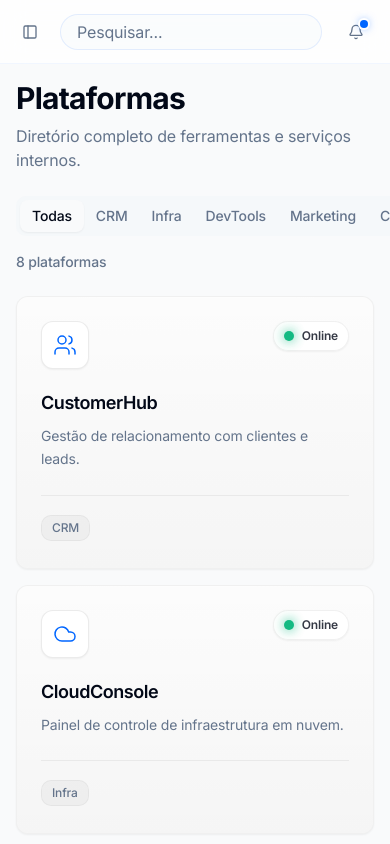
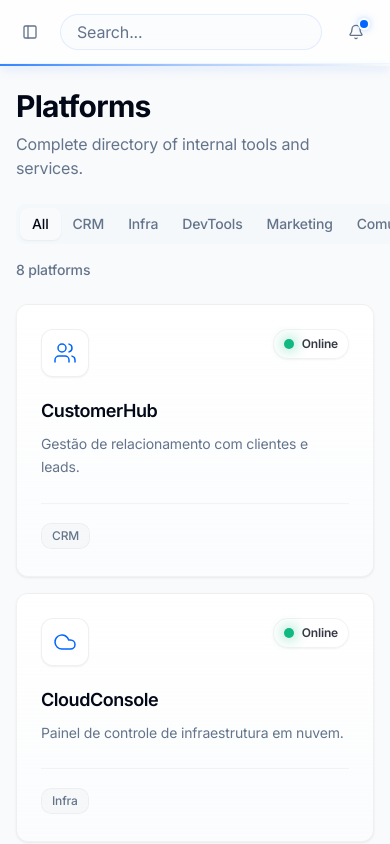
Before and after one commit to vitorbb1989/portal-de-acesso-central-9vhbl9ffx, a React (Vite) app: page /platforms in a window 390 px wide. Shown: the top 844 px of the page. Built offline with nearby package versions, Linux system fonts and the light colour scheme.

Commit message:
Refactor UI for premium SaaS feel

```diff
--- a/src/components/AppHeader.tsx
+++ b/src/components/AppHeader.tsx
@@ -19,8 +19,8 @@ export function AppHeader() {
           <Search className="absolute left-3 top-2.5 h-4 w-4 text-muted-foreground" />
           <Input
             type="search"
-            placeholder="Pesquisar plataforma... (Cmd+K)"
-            className="w-full bg-secondary/30 border-primary/10 focus-visible:bg-background focus-visible:border-primary focus-visible:ring-1 focus-visible:ring-primary/20 pl-10 rounded-full h-9 shadow-sm"
+            placeholder="Search platform... (Cmd+K)"
+            className="w-full bg-secondary/30 border-primary/10 focus-visible:bg-background focus-visible:border-primary focus-visible:ring-1 focus-visible:ring-primary/20 pl-10 rounded-full h-9 shadow-sm transition-all"
             value={searchQuery}
             onChange={(e) => setSearchQuery(e.target.value)}
           />
@@ -30,7 +30,7 @@ export function AppHeader() {
         <div className="flex sm:hidden flex-1">
           <Input
             type="search"
-            placeholder="Pesquisar..."
+            placeholder="Search..."
             className="w-full bg-secondary/30 border-primary/10 h-9 rounded-full px-4"
             value={searchQuery}
             onChange={(e) => setSearchQuery(e.target.value)}
@@ -40,7 +40,7 @@ export function AppHeader() {
         <div className="flex items-center gap-3 ml-4">
           <div className="hidden lg:flex items-center gap-2 px-3 py-1.5 rounded-full bg-status-success/10 border border-status-success/20">
             <div className="h-2 w-2 rounded-full bg-status-success shadow-[0_0_8px_rgba(16,185,129,0.8)] animate-pulse-slow" />
-            <span className="text-xs font-medium text-status-success">Todos sistemas online</span>
+            <span className="text-xs font-medium text-status-success">All systems online</span>
           </div>
 
           <Button
--- a/src/components/AppSidebar.tsx
+++ b/src/components/AppSidebar.tsx
@@ -16,22 +16,22 @@ export function AppSidebar() {
   const location = useLocation()
 
   const navItems = [
-    { title: 'Início', url: '/', icon: LayoutDashboard },
-    { title: 'Plataformas', url: '/platforms', icon: Grid },
-    { title: 'Logs de Acesso', url: '/logs', icon: History },
-    { title: 'Configurações', url: '/settings', icon: Settings },
+    { title: 'Overview', url: '/', icon: LayoutDashboard },
+    { title: 'Platforms', url: '/platforms', icon: Grid },
+    { title: 'Access Logs', url: '/logs', icon: History },
+    { title: 'Settings', url: '/settings', icon: Settings },
   ]
 
   return (
-    <Sidebar variant="sidebar" className="border-r border-sidebar-border/30 bg-sidebar">
+    <Sidebar variant="sidebar" className="border-r border-sidebar-border/30 bg-[#070B14]">
       <SidebarHeader className="p-5 border-b border-sidebar-border/20">
         <div className="flex items-center gap-3">
-          <div className="flex h-9 w-9 items-center justify-center rounded-xl bg-primary text-primary-foreground shadow-[0_0_20px_rgba(0,102,255,0.5)]">
+          <div className="flex h-9 w-9 items-center justify-center rounded-xl bg-primary text-primary-foreground shadow-[0_0_20px_rgba(0,102,255,0.6)] border border-primary/50">
             <Command className="h-5 w-5" />
           </div>
           <div className="flex flex-col">
             <span className="text-sm font-bold tracking-tight text-sidebar-foreground">
-              Portal Central
+              Central Portal
             </span>
             <span className="text-xs text-sidebar-foreground/60 font-medium">Acme Corp</span>
           </div>
@@ -49,22 +49,24 @@ export function AppSidebar() {
                   isActive={isActive}
                   tooltip={item.title}
                   className={cn(
-                    'h-10 transition-all duration-200 rounded-md mb-1.5 relative overflow-hidden group/menu-btn',
+                    'h-11 transition-all duration-300 rounded-lg mb-1.5 relative overflow-hidden group/menu-btn',
                     isActive
-                      ? 'bg-primary/10 text-primary shadow-[inset_0_0_20px_rgba(0,102,255,0.05)] before:absolute before:left-0 before:top-0 before:h-full before:w-[3px] before:bg-primary before:rounded-r-full'
-                      : 'text-sidebar-foreground/70 hover:text-sidebar-foreground hover:bg-sidebar-accent/40',
+                      ? 'bg-primary/10 text-primary shadow-[inset_0_0_24px_rgba(0,102,255,0.1)] border border-primary/20 before:absolute before:left-0 before:top-1/2 before:-translate-y-1/2 before:h-2/3 before:w-[3px] before:bg-primary before:rounded-r-full before:shadow-[0_0_12px_rgba(0,102,255,0.8)]'
+                      : 'text-sidebar-foreground/70 hover:text-sidebar-foreground hover:bg-sidebar-accent/30 hover:border hover:border-sidebar-border/50 border border-transparent',
                   )}
                 >
-                  <Link to={item.url} className="flex items-center gap-3 px-1">
+                  <Link to={item.url} className="flex items-center gap-3 px-2 w-full">
                     <item.icon
                       className={cn(
-                        'h-4 w-4 transition-colors',
+                        'h-4 w-4 transition-all duration-300',
                         isActive
-                          ? 'text-primary drop-shadow-[0_0_10px_rgba(0,102,255,0.5)]'
+                          ? 'text-primary drop-shadow-[0_0_10px_rgba(0,102,255,0.6)] scale-110'
                           : 'text-sidebar-foreground/50 group-hover/menu-btn:text-sidebar-foreground/90',
                       )}
                     />
-                    <span className="font-medium">{item.title}</span>
+                    <span className={cn('font-medium', isActive && 'font-semibold tracking-wide')}>
+                      {item.title}
+                    </span>
                   </Link>
                 </SidebarMenuButton>
               </SidebarMenuItem>
@@ -74,21 +76,21 @@ export function AppSidebar() {
       </SidebarContent>
 
       <SidebarFooter className="p-4">
-        <div className="flex items-center justify-between rounded-xl bg-sidebar-accent/10 p-2.5 border border-sidebar-border/20 hover:bg-sidebar-accent/30 hover:border-sidebar-border/40 transition-all cursor-pointer">
+        <div className="flex items-center justify-between rounded-xl bg-sidebar-accent/10 p-2.5 border border-sidebar-border/20 hover:bg-sidebar-accent/30 hover:border-sidebar-border/50 transition-all cursor-pointer group">
           <div className="flex items-center gap-3">
-            <Avatar className="h-9 w-9 border border-sidebar-border/50 shadow-sm">
+            <Avatar className="h-9 w-9 border border-sidebar-border/50 shadow-sm group-hover:border-primary/30 transition-colors">
               <AvatarImage
                 src="https://img.usecurling.com/ppl/thumbnail?gender=male&seed=1"
-                alt="Usuário"
+                alt="User"
               />
               <AvatarFallback>AS</AvatarFallback>
             </Avatar>
             <div className="flex flex-col overflow-hidden">
-              <span className="text-sm font-semibold leading-none text-sidebar-foreground truncate">
+              <span className="text-sm font-semibold leading-none text-sidebar-foreground truncate group-hover:text-primary transition-colors">
                 Arthur Silva
               </span>
               <span className="text-xs text-sidebar-foreground/50 mt-1.5 font-medium truncate">
-                Administrador
+                Administrator
               </span>
             </div>
           </div>
--- a/src/components/Layout.tsx
+++ b/src/components/Layout.tsx
@@ -7,9 +7,11 @@ export default function Layout() {
   return (
     <SidebarProvider defaultOpen={true}>
       <AppSidebar />
-      <SidebarInset className="bg-background min-h-screen">
+      <SidebarInset className="bg-background min-h-screen flex flex-col relative">
         <AppHeader />
-        <main className="flex-1 overflow-x-hidden p-4 sm:p-6 lg:p-8 max-w-7xl mx-auto w-full">
+        {/* Brand identity signature */}
+        <div className="h-[2px] w-full bg-gradient-to-r from-primary/80 via-primary/30 to-transparent absolute top-16 left-0 z-30 shadow-[0_1px_12px_rgba(0,102,255,0.4)]" />
+        <main className="flex-1 overflow-x-hidden p-4 sm:p-6 lg:p-8 max-w-7xl mx-auto w-full pt-6">
           <Outlet />
         </main>
       </SidebarInset>
--- a/src/components/PlatformCard.tsx
+++ b/src/components/PlatformCard.tsx
@@ -16,13 +16,13 @@ export function PlatformCard({ platform, index = 0 }: PlatformCardProps) {
   const statusConfig = {
     online: {
       color: 'bg-[#10B981]',
-      glow: 'shadow-[0_0_12px_rgba(16,185,129,0.9)]',
+      glow: 'shadow-[0_0_14px_rgba(16,185,129,0.8)]',
       label: 'Online',
     },
     warning: {
       color: 'bg-[#F59E0B]',
-      glow: 'shadow-[0_0_12px_rgba(245,158,11,0.9)]',
-      label: 'Instável',
+      glow: 'shadow-[0_0_14px_rgba(245,158,11,0.8)]',
+      label: 'Unstable',
     },
     offline: {
       color: 'bg-[#EF4444]',
@@ -46,30 +46,39 @@ export function PlatformCard({ platform, index = 0 }: PlatformCardProps) {
   return (
     <Card
       className={cn(
-        'group relative overflow-hidden transition-all duration-400 ease-out h-full flex flex-col animate-fade-in cursor-pointer',
-        'bg-card border-black/[0.06] shadow-sm',
-        'hover:-translate-y-1.5 hover:border-primary/30 hover:shadow-[0_12px_32px_-4px_rgba(0,102,255,0.18)]',
+        'group relative overflow-hidden transition-all duration-500 ease-out h-full flex flex-col animate-fade-in cursor-pointer',
+        'bg-gradient-to-b from-card to-secondary/30 border-black/[0.05] shadow-subtle',
+        'hover:-translate-y-1.5 hover:border-primary/40 hover:shadow-[0_12px_32px_-4px_rgba(0,102,255,0.15)]',
       )}
       style={{ animationDelay: `${index * 50}ms` }}
       onClick={handleAccess}
     >
-      <div className="absolute inset-0 bg-gradient-to-b from-black/[0.01] to-black/[0.04] pointer-events-none z-0" />
-      <div className="absolute top-0 left-0 w-full h-[1px] bg-gradient-to-r from-transparent via-white to-transparent opacity-50 z-20" />
-      <div className="absolute top-0 left-0 w-full h-[2px] bg-gradient-to-r from-transparent via-primary/0 to-transparent group-hover:via-primary/50 transition-all duration-500 z-20" />
+      <div className="absolute inset-0 bg-gradient-to-b from-primary/[0.02] to-transparent pointer-events-none z-0 opacity-0 group-hover:opacity-100 transition-opacity duration-500" />
+      <div className="absolute top-0 left-0 w-full h-[2px] bg-gradient-to-r from-primary/0 via-primary/80 to-primary/0 opacity-0 group-hover:opacity-100 transition-all duration-500 z-20 transform scale-x-0 group-hover:scale-x-100" />
 
       <CardHeader className="p-6 pb-0 flex flex-row items-start justify-between space-y-0 relative z-10">
-        <div className="h-12 w-12 rounded-xl bg-white flex items-center justify-center text-primary group-hover:text-primary transition-colors border border-black/[0.08] shadow-sm group-hover:border-primary/20">
+        <div className="h-12 w-12 rounded-xl bg-white flex items-center justify-center text-primary group-hover:text-primary transition-all duration-300 border border-black/[0.06] shadow-sm group-hover:border-primary/30 group-hover:shadow-[0_0_16px_rgba(0,102,255,0.15)] group-hover:scale-105">
           <Icon className="h-6 w-6" strokeWidth={1.5} />
         </div>
-        <div className="flex items-center space-x-2 bg-white/90 px-2.5 py-1.5 rounded-full border border-black/[0.06] shadow-sm backdrop-blur-md">
-          <span
-            className={cn(
-              'h-2.5 w-2.5 rounded-full',
-              currentStatus.color,
-              currentStatus.glow,
-              platform.status === 'online' && 'animate-pulse-slow',
+        <div className="flex items-center space-x-2 bg-white/90 px-2.5 py-1.5 rounded-full border border-black/[0.05] shadow-sm backdrop-blur-md">
+          <div className="relative flex h-2.5 w-2.5 items-center justify-center">
+            {platform.status !== 'offline' && (
+              <span
+                className={cn(
+                  'animate-ping absolute inline-flex h-full w-full rounded-full opacity-60',
+                  currentStatus.color,
+                )}
+                style={{ animationDuration: platform.status === 'warning' ? '3s' : '2s' }}
+              ></span>
             )}
-          />
+            <span
+              className={cn(
+                'relative inline-flex h-2.5 w-2.5 rounded-full',
+                currentStatus.color,
+                currentStatus.glow,
+              )}
+            />
+          </div>
           <span className="text-xs font-semibold text-foreground/80">{currentStatus.label}</span>
         </div>
       </CardHeader>
@@ -82,8 +91,8 @@ export function PlatformCard({ platform, index = 0 }: PlatformCardProps) {
           {platform.description}
         </p>
 
-        <div className="pt-4 border-t border-black/[0.06] flex items-center justify-between mt-auto">
-          <span className="text-xs text-muted-foreground font-medium bg-black/[0.03] border border-black/[0.04] px-2.5 py-1 rounded-md">
+        <div className="pt-4 border-t border-black/[0.04] flex items-center justify-between mt-auto group-hover:border-primary/10 transition-colors">
+          <span className="text-xs text-muted-foreground font-medium bg-black/[0.02] border border-black/[0.04] px-2.5 py-1 rounded-md">
             {platform.category}
           </span>
           <Button
@@ -100,7 +109,7 @@ export function PlatformCard({ platform, index = 0 }: PlatformCardProps) {
               <Loader2 className="h-4 w-4 animate-spin" />
             ) : (
               <>
-                Acessar <ExternalLink className="ml-2 h-3.5 w-3.5" />
+                Access <ExternalLink className="ml-2 h-3.5 w-3.5" />
               </>
             )}
           </Button>
@@ -111,7 +120,7 @@ export function PlatformCard({ platform, index = 0 }: PlatformCardProps) {
         <div className="absolute inset-0 bg-background/70 backdrop-blur-md flex items-center justify-center z-30 animate-fade-in">
           <div className="flex flex-col items-center text-primary">
             <Loader2 className="h-8 w-8 animate-spin mb-3 drop-shadow-[0_0_16px_rgba(0,102,255,0.6)]" />
-            <span className="text-sm font-semibold tracking-wide">Iniciando sessão...</span>
+            <span className="text-sm font-semibold tracking-wide">Initiating session...</span>
           </div>
         </div>
       )}
--- a/src/pages/Platforms.tsx
+++ b/src/pages/Platforms.tsx
@@ -15,10 +15,8 @@ const Platforms = () => {
   return (
     <div className="space-y-6 animate-fade-in">
       <div>
-        <h1 className="text-3xl font-bold tracking-tight mb-2">Plataformas</h1>
-        <p className="text-muted-foreground">
-          Diretório completo de ferramentas e serviços internos.
-        </p>
+        <h1 className="text-3xl font-bold tracking-tight mb-2">Platforms</h1>
+        <p className="text-muted-foreground">Complete directory of internal tools and services.</p>
       </div>
 
       <div className="flex flex-col sm:flex-row justify-between items-start sm:items-center gap-4">
@@ -29,7 +27,7 @@ const Platforms = () => {
           className="w-full sm:w-auto"
         >
           <TabsList className="bg-secondary/50">
-            <TabsTrigger value="all">Todas</TabsTrigger>
+            <TabsTrigger value="all">All</TabsTrigger>
             {categories.map((cat) => (
               <TabsTrigger key={cat} value={cat}>
                 {cat}
@@ -38,7 +36,7 @@ const Platforms = () => {
           </TabsList>
         </Tabs>
         <span className="text-sm text-muted-foreground font-medium">
-          {filteredPlatforms.length} {filteredPlatforms.length === 1 ? 'plataforma' : 'plataformas'}
+          {filteredPlatforms.length} {filteredPlatforms.length === 1 ? 'platform' : 'platforms'}
         </span>
       </div>
 
@@ -50,7 +48,7 @@ const Platforms = () => {
         </div>
       ) : (
         <div className="py-20 text-center bg-secondary/30 rounded-xl border border-dashed">
-          <p className="text-muted-foreground">Nenhuma plataforma encontrada nesta categoria.</p>
+          <p className="text-muted-foreground">No platforms found in this category.</p>
         </div>
       )}
     </div>
```
Also changed, not shown: src/pages/Index.tsx (+34 -25 lines), .skip.config.json.
